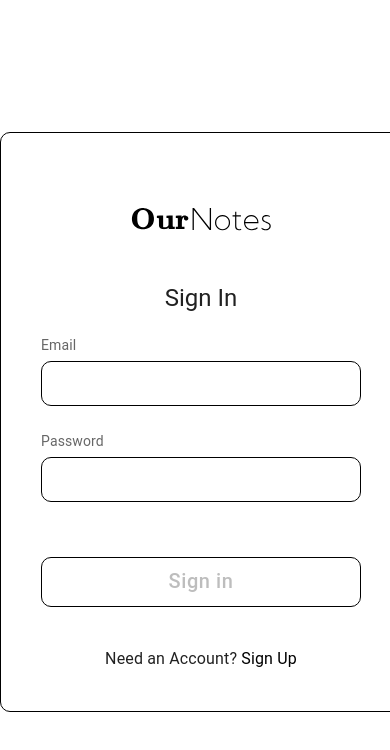
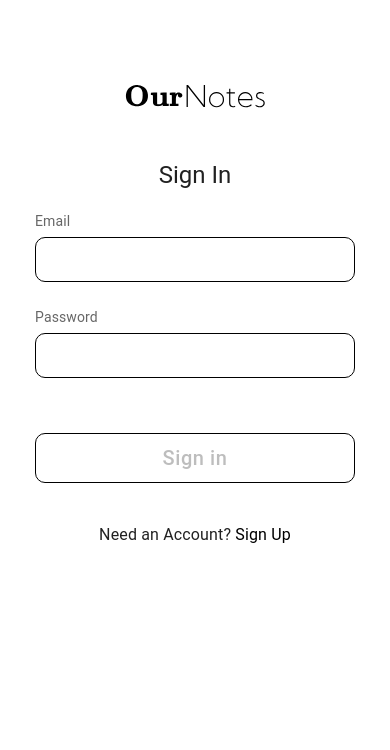
Before and after one commit to Radzivon-Kliuchnikau/OurNotesAppFrontEnd, a React (Vite) app: page /login in a window 390 px wide. Shown: the top 750 px of the page. Built offline with nearby package versions, Linux system fonts and the light colour scheme; no server answers.

Commit message:
#12-#13 Add responsive styles for mobile or desktop view

```diff
--- a/src/pages/Login.tsx
+++ b/src/pages/Login.tsx
@@ -18,14 +18,20 @@ import MainContainer from "../components/common/MainContainer.tsx";
 
 const FormCard = styled(Card)(({theme}) => ({
     display: "flex",
+    boxShadow: "none", // Removes the default shadow
     flexDirection: "column",
     alignSelf: "center",
     textAlign: "center",
     width: "320px",
     padding: "40px",
-    margin: "auto",
+    marginTop: "130px",
     border: "1px solid black",
-    borderRadius: "10px"
+    borderRadius: "10px",
+    [theme.breakpoints.down("sm")]: {
+        border: "none",
+        padding: "0px 40px 40px 40px",
+        marginTop: "50px"
+    }
 }))
 
 const TextFieldCustom = styled(TextField)(({theme}) => ({
--- a/src/pages/Registration.tsx
+++ b/src/pages/Registration.tsx
@@ -19,9 +19,14 @@ const FormCard = styled(Card)(({theme}) => ({
     textAlign: "center",
     width: "320px",
     padding: "10px 40px 10px 40px",
-    margin: "auto",
+    marginTop: "70px",
     border: "1px solid black",
     borderRadius: "10px",
+    [theme.breakpoints.down("sm")]: {
+        border: "none",
+        padding: "0px 40px 10px 40px",
+        marginTop: "30px"
+    }
 }))
 
 const TextFieldCustom = styled(TextField)(({theme}) => ({
@@ -308,7 +313,7 @@ const Registration = () => {
                                         marginTop: "20px"
                                     }}
                                     >
-                                    Sign Up
+                                    Sign up
                                 </Button>
                             </Box>
                             <Typography sx={{textAlign: "center", marginBottom: "10px"}}>
```
